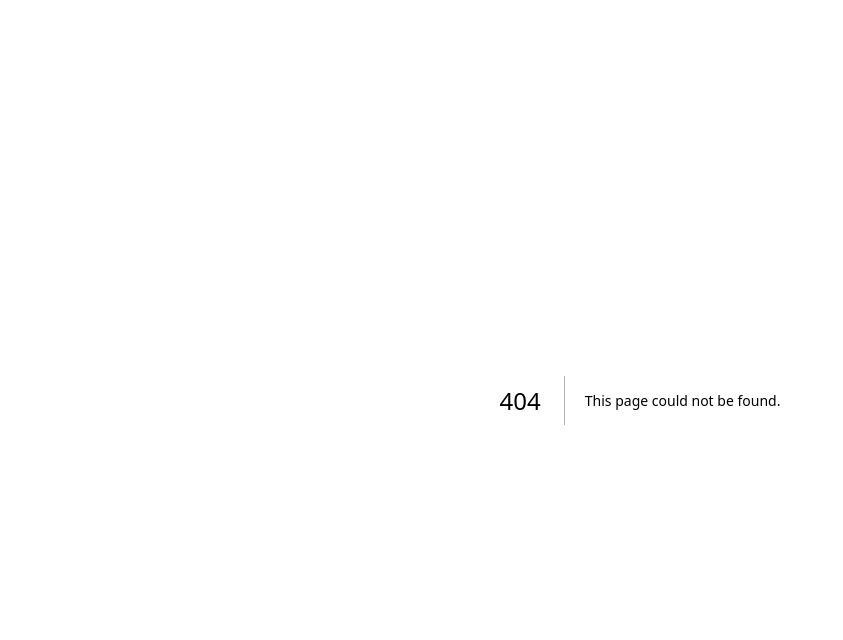
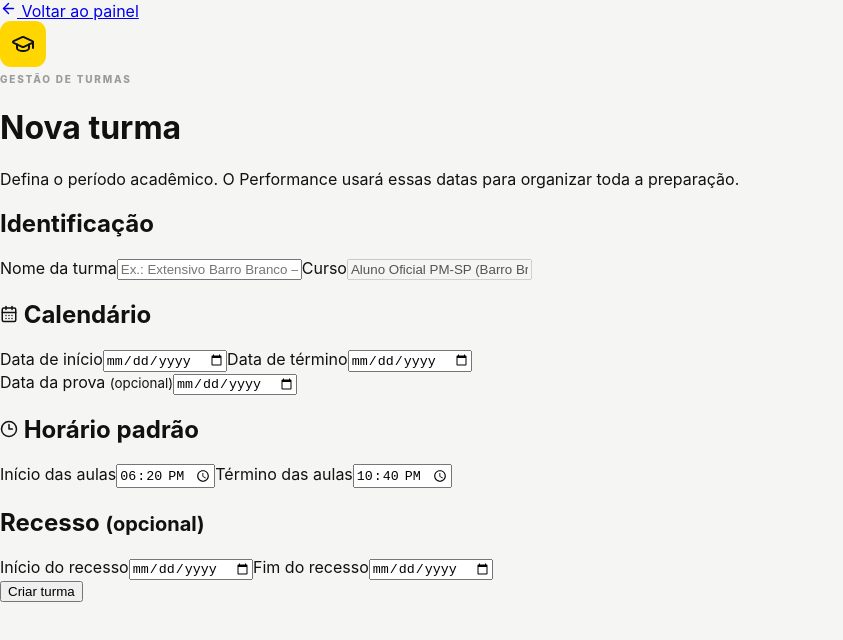
Before and after one commit to infowayconcursosmilani-jpg/infoway-performance, a Next.js app: page /turmas/nova in a window 1280 px wide. Before the commit this address had no page. Shown: the top 640 px of the page, without its empty margins (0-843 px from the left). Built offline with nearby package versions, Linux system fonts and the light colour scheme.

Commit message:
feat: add functional class creation flow

```diff
--- /dev/null
+++ b/app/turmas/nova/page.tsx
@@ -0,0 +1,43 @@
+'use client'
+
+import { FormEvent, useState } from 'react'
+import Link from 'next/link'
+import { ArrowLeft, CalendarDays, CheckCircle2, Clock3, GraduationCap } from 'lucide-react'
+import { createClient } from '../../../lib/supabase/client'
+
+export default function NovaTurma() {
+  const [saving,setSaving]=useState(false)
+  const [message,setMessage]=useState('')
+  const [form,setForm]=useState({name:'',start_date:'',end_date:'',exam_date:'',class_start_time:'18:20',class_end_time:'22:40',recess_start:'',recess_end:''})
+
+  const change=(key:string,value:string)=>setForm(v=>({...v,[key]:value}))
+
+  async function submit(e:FormEvent){
+    e.preventDefault(); setSaving(true); setMessage('')
+    const supabase=createClient()
+    const { data: course }=await supabase.from('courses').select('id').eq('slug','aluno-oficial-pmsp').single()
+    if(!course){setMessage('Não foi possível localizar o curso.');setSaving(false);return}
+    const { data: turma,error }=await supabase.from('classes').insert({
+      course_id:course.id,name:form.name,start_date:form.start_date,end_date:form.end_date,
+      exam_date:form.exam_date||null,class_start_time:form.class_start_time,class_end_time:form.class_end_time,status:'preparation'
+    }).select('id').single()
+    if(error||!turma){setMessage('Não foi possível salvar. Entre com uma conta administrativa para cadastrar turmas.');setSaving(false);return}
+    if(form.recess_start&&form.recess_end) await supabase.from('class_recesses').insert({class_id:turma.id,name:'Recesso',start_date:form.recess_start,end_date:form.recess_end})
+    setMessage('Turma cadastrada com sucesso.'); setSaving(false)
+  }
+
+  return <main className="formPage">
+    <div className="formWrap">
+      <Link href="/" className="back"><ArrowLeft size={17}/> Voltar ao painel</Link>
+      <div className="formHead"><div className="courseIcon"><GraduationCap size={24}/></div><div><span className="eyebrow">GESTÃO DE TURMAS</span><h1>Nova turma</h1><p>Defina o período acadêmico. O Performance usará essas datas para organizar toda a preparação.</p></div></div>
+      <form className="classForm" onSubmit={submit}>
+        <section><h2>Identificação</h2><label>Nome da turma<input required placeholder="Ex.: Extensivo Barro Branco — Janeiro 2027" value={form.name} onChange={e=>change('name',e.target.value)}/></label><label>Curso<input value="Aluno Oficial PM-SP (Barro Branco)" disabled/></label></section>
+        <section><h2><CalendarDays size={18}/> Calendário</h2><div className="grid2"><label>Data de início<input required type="date" value={form.start_date} onChange={e=>change('start_date',e.target.value)}/></label><label>Data de término<input required type="date" value={form.end_date} onChange={e=>change('end_date',e.target.value)}/></label></div><label>Data da prova <small>(opcional)</small><input type="date" value={form.exam_date} onChange={e=>change('exam_date',e.target.value)}/></label></section>
+        <section><h2><Clock3 size={18}/> Horário padrão</h2><div className="grid2"><label>Início das aulas<input type="time" value={form.class_start_time} onChange={e=>change('class_start_time',e.target.value)}/></label><label>Término das aulas<input type="time" value={form.class_end_time} onChange={e=>change('class_end_time',e.target.value)}/></label></div></section>
+        <section><h2>Recesso <small>(opcional)</small></h2><div className="grid2"><label>Início do recesso<input type="date" value={form.recess_start} onChange={e=>change('recess_start',e.target.value)}/></label><label>Fim do recesso<input type="date" value={form.recess_end} onChange={e=>change('recess_end',e.target.value)}/></label></div></section>
+        {message&&<div className="formMessage"><CheckCircle2 size={18}/>{message}</div>}
+        <button className="saveBtn" disabled={saving}>{saving?'Salvando...':'Criar turma'}</button>
+      </form>
+    </div>
+  </main>
+}
```
